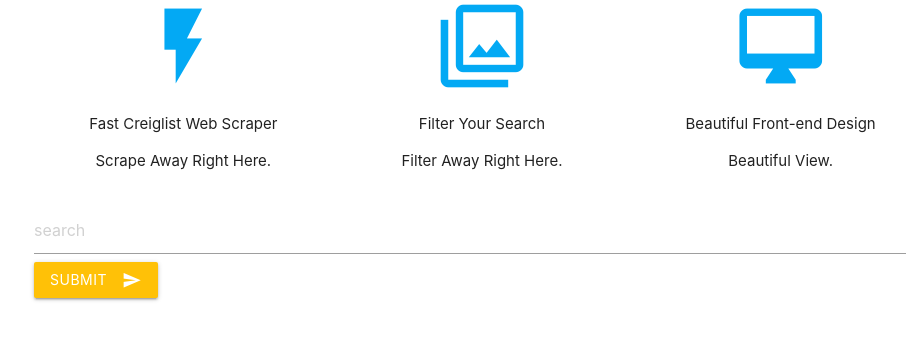
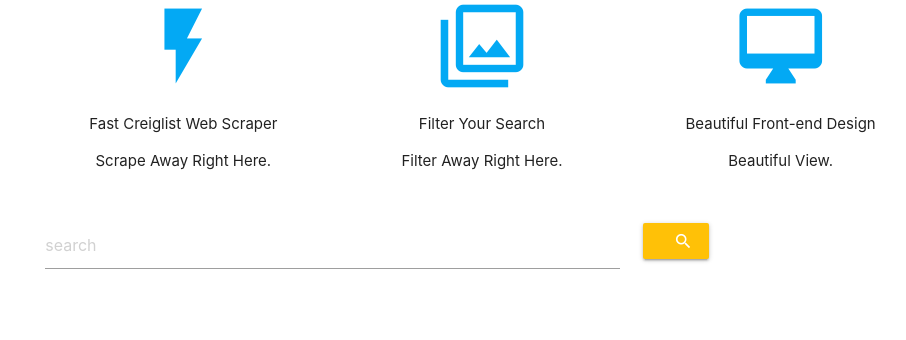
Before and after one commit to sangitamuleva/Web-Scrapper-Craigslist, a Django app: page / in a window 1280 px wide. Shown: the part 199-539 px from the top of the page, without its empty margins (158-1064 px from the left). Run offline with Django 3.2, Linux system fonts and the light colour scheme.

Commit message:
search funct changes

```diff
--- a/my_app/views.py
+++ b/my_app/views.py
@@ -1,4 +1,4 @@
-from django.shortcuts import render
+from django.shortcuts import render,redirect
 from bs4 import BeautifulSoup
 from requests.compat import quote_plus
 import  requests
--- a/templates/base.html
+++ b/templates/base.html
@@ -69,10 +69,17 @@
 
 <form action ="{% url 'new_search' %}" method="post">
     {% csrf_token %}
-    <input type="text" name="search" placeholder="search">
-     <button class="btn waves-effect amber" type="submit" name="action">Submit
-    <i class="material-icons right">send</i>
-  </button>
+     <div class="row">
+          <div class="input-field col s8" >
+            <input type="text" name="search" placeholder="search">
+          </div>
+
+          <div class="input-field col s3">
+              <button class="btn waves-effect amber" type="submit" name="action">
+                   <i class="material-icons right">search</i>
+              </button>
+          </div>
+     </div>
 </form>
 {% block content%}
 {% endblock content%}
```
